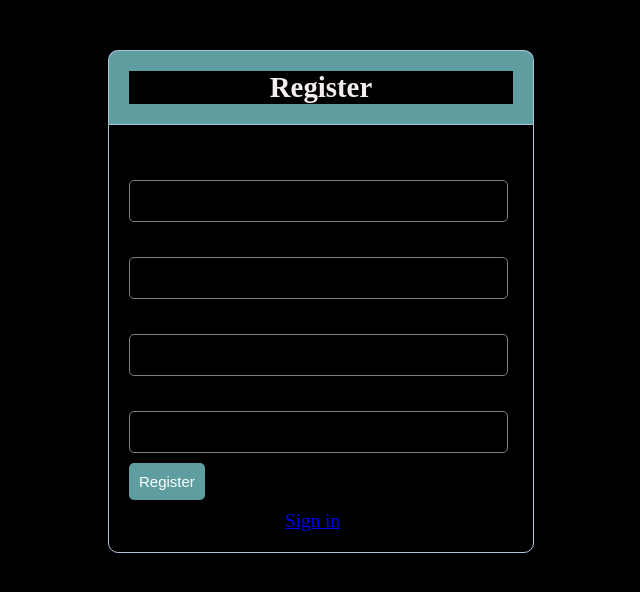
After one commit to usmanmalik07/Video-Streaming-Website, a PHP site: page /pages/user/register.php in a window 1280 px wide. The commit adds this page. Shown: the top 592 px of the page, without its empty margins (319-959 px from the left). Run offline with PHP 8.4, Linux system fonts and the light colour scheme.

Commit message:
25/12/23

```diff
--- a/index.html
+++ b/index.html
@@ -51,6 +51,7 @@
           <li><a class="nav-link scrollto" href="#contact-us">Contact-us</a></li>
           <li><a class="nav-link scrollto " href="/semesterproject/pages/aim.html">About us</a></li>
               <li><a class="nav-link scrollto " href="/semesterproject/pages/admin/login.php">Admin</a></li>
+              <li><a class="nav-link scrollto " href="/semesterproject/pages/user/login.php">User</a></li>
         </ul>
         <i class="bi bi-list mobile-nav-toggle"></i>
       </nav><!-- .navbar -->
--- a/pages/shop.html
+++ b/pages/shop.html
@@ -27,6 +27,7 @@
               <li><a class="nav-link scrollto" href="about.html">About-us</a></li>
               <li><a class="nav-link scrollto " href="aim.html">Aim</a></li>
                   <li><a class="nav-link scrollto " href="admin/login.php">Admin</a></li>
+                  <li><a class="nav-link scrollto " href="/semesterproject/pages/user/login.php">User</a></li>
             </ul>
             <i class="bi bi-list mobile-nav-toggle"></i>
           </nav><!-- .navbar -->
--- /dev/null
+++ b/pages/user/errors.php
@@ -0,0 +1,7 @@
+<?php  if (count($errors) > 0) : ?>
+  <div class="error">
+  	<?php foreach ($errors as $error) : ?>
+  	  <p><?php echo $error ?></p>
+  	<?php endforeach ?>
+  </div>
+<?php  endif ?>
--- /dev/null
+++ b/pages/user/register.php
@@ -0,0 +1,39 @@
+<?php include('server.php') ?>
+<!DOCTYPE html>
+<html>
+<head>
+  <title>Register new user</title>
+  <link rel="stylesheet" href="style.css">
+</head>
+<body>
+  <div class="header">
+  	<h2>Register</h2>
+  </div>
+
+  <form method="post" action="register.php">
+  	<?php include('errors.php'); ?>
+  	<div class="input-group">
+  	  <label>Username</label>
+  	  <input type="text" name="username" value="<?php echo $username; ?>">
+  	</div>
+  	<div class="input-group">
+  	  <label>Email</label>
+  	  <input type="email" name="email" value="<?php echo $email; ?>">
+  	</div>
+  	<div class="input-group">
+  	  <label>Password</label>
+  	  <input type="password" name="password_1">
+  	</div>
+  	<div class="input-group">
+  	  <label>Confirm password</label>
+  	  <input type="password" name="password_2">
+  	</div>
+  	<div class="input-group">
+  	  <button type="submit" class="btn" name="reg_user">Register</button>
+  	</div>
+  	<p>
+  		Already a member? <a href="login.php">Sign in</a>
+  	</p>
+  </form>
+</body>
+</html>
--- /dev/null
+++ b/pages/user/server.php
@@ -0,0 +1,84 @@
+<?php
+session_start();
+
+// initializing variables
+$username = "";
+$email    = "";
+$errors = array();
+
+// connect to the database
+$db = mysqli_connect('localhost', 'root', '', 'user');
+
+// REGISTER USER
+if (isset($_POST['reg_user'])) {
+  // receive all input values from the form
+  $username = mysqli_real_escape_string($db, $_POST['username']);
+  $email = mysqli_real_escape_string($db, $_POST['email']);
+  $password_1 = mysqli_real_escape_string($db, $_POST['password_1']);
+  $password_2 = mysqli_real_escape_string($db, $_POST['password_2']);
+
+  // form validation: ensure that the form is correctly filled ...
+  // by adding (array_push()) corresponding error unto $errors array
+  if (empty($username)) { array_push($errors, "Username is required"); }
+  if (empty($email)) { array_push($errors, "Email is required"); }
+  if (empty($password_1)) { array_push($errors, "Password is required"); }
+  if ($password_1 != $password_2) {
+	array_push($errors, "The two passwords do not match");
+  }
+
+  // first check the database to make sure
+  // a user does not already exist with the same username and/or email
+  $user_check_query = "SELECT * FROM users WHERE username='$username' OR email='$email' LIMIT 1";
+  $result = mysqli_query($db, $user_check_query);
+  $user = mysqli_fetch_assoc($result);
+
+  if ($user) { // if user exists
+    if ($user['username'] === $username) {
+      array_push($errors, "Username already exists");
+    }
+
+    if ($user['email'] === $email) {
+      array_push($errors, "email already exists");
+    }
+  }
+
+  // Finally, register user if there are no errors in the form
+  if (count($errors) == 0) {
+  	$password = md5($password_1);//encrypt the password before saving in the database
+
+  	$query = "INSERT INTO users (username, email, password)
+  			  VALUES('$username', '$email', '$password')";
+  	mysqli_query($db, $query);
+  	$_SESSION['username'] = $username;
+  	$_SESSION['success'] = "You are now logged in";
+  	header('location: index.php');
+  }
+}
+
+// LOGIN USER
+if (isset($_POST['login_user'])) {
+  $username = mysqli_real_escape_string($db, $_POST['username']);
+  $password = mysqli_real_escape_string($db, $_POST['password']);
+
+  if (empty($username)) {
+  	array_push($errors, "Username is required");
+  }
+  if (empty($password)) {
+  	array_push($errors, "Password is required");
+  }
+
+  if (count($errors) == 0) {
+  	$password = md5($password);
+  	$query = "SELECT * FROM users WHERE username='$username' AND password='$password'";
+  	$results = mysqli_query($db, $query);
+  	if (mysqli_num_rows($results) == 1) {
+  	  $_SESSION['username'] = $username;
+  	  $_SESSION['success'] = "You are now logged in";
+  	  header('location: index.php');
+  	}else {
+  		array_push($errors, "Wrong username/password combination");
+  	}
+  }
+}
+
+?>
--- /dev/null
+++ b/pages/user/style.css
@@ -0,0 +1,69 @@
+* {
+  margin: 0px;
+  padding: 0px;
+  background-color: #000000;
+}
+body {
+  font-size: 120%;
+
+}
+
+.header {
+  width: 30%;
+  margin: 50px auto 0px;
+  color: rgb(245, 237, 237);
+  background: #5F9EA0;
+  text-align: center;
+  border: 1px solid #B0C4DE;
+  border-bottom: none;
+  border-radius: 10px 10px 0px 0px;
+  padding: 20px;
+}
+form, .content {
+  width: 30%;
+  margin: 0px auto;
+  padding: 20px;
+  border: 1px solid #B0C4DE;
+  background: rgb(0, 0, 0);
+  border-radius: 0px 0px 10px 10px;
+}
+.input-group {
+  margin: 10px 0px 10px 0px;
+}
+.input-group label {
+  display: block;
+  text-align: left;
+  margin: 3px;
+}
+.input-group input {
+  height: 30px;
+  width: 93%;
+  padding: 5px 10px;
+  font-size: 16px;
+  border-radius: 5px;
+  border: 1px solid gray;
+}
+.btn {
+  padding: 10px;
+  font-size: 15px;
+  color: white;
+  background: #5F9EA0;
+  border: none;
+  border-radius: 5px;
+}
+.error {
+  width: 92%;
+  margin: 0px auto;
+  padding: 10px;
+  border: 1px solid #a94442;
+  color: #a94442;
+  background: #f2dede;
+  border-radius: 5px;
+  text-align: left;
+}
+.success {
+  color: #3c763d;
+  background: #dff0d8;
+  border: 1px solid #3c763d;
+  margin-bottom: 20px;
+}
```
Also changed, not shown: assets/style/shopstyle.css (+11 -8 lines), pages/user/500.html (added, +51 -0 lines), pages/user/index.php (added, +138 -0 lines), pages/user/login.php (added, +31 -0 lines).
